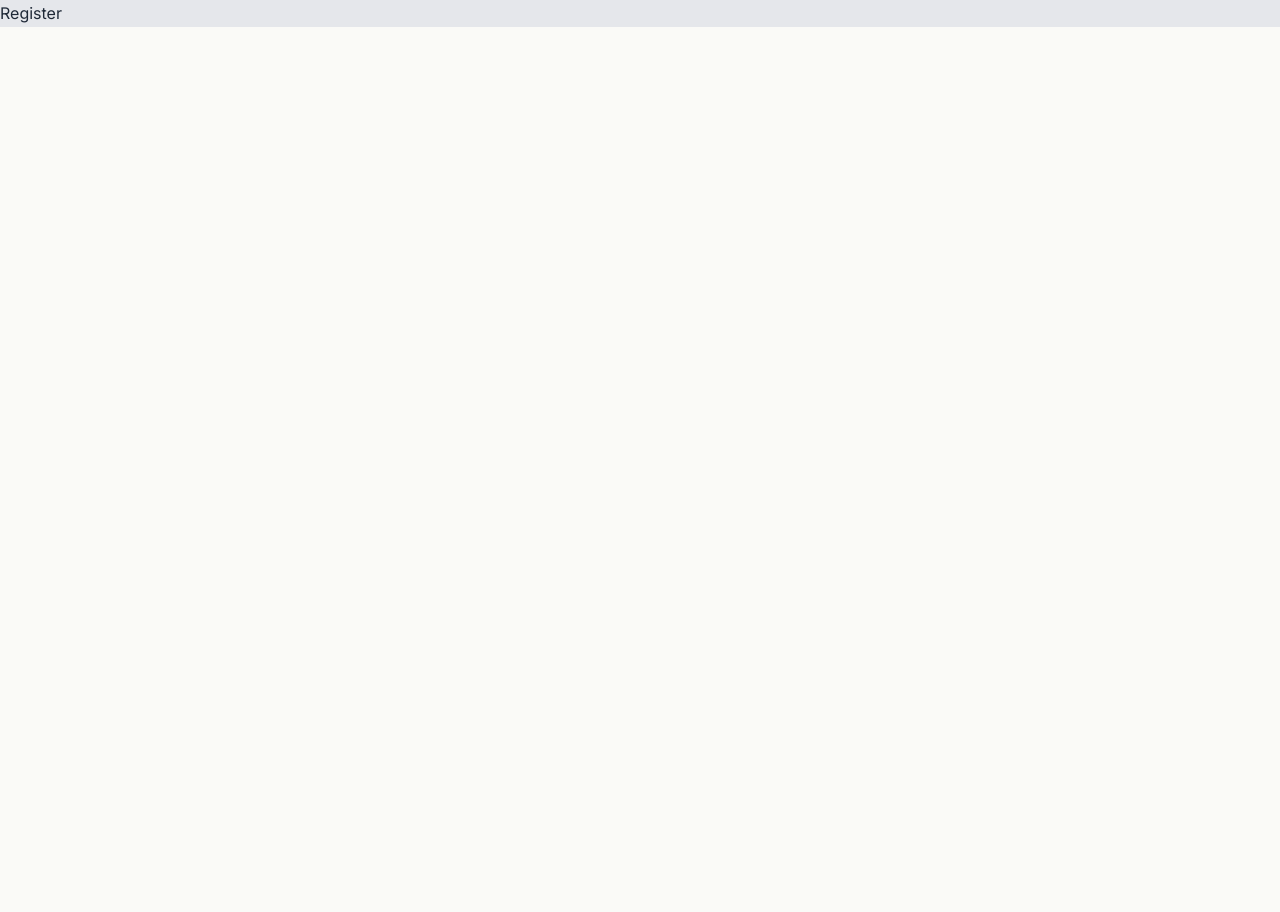
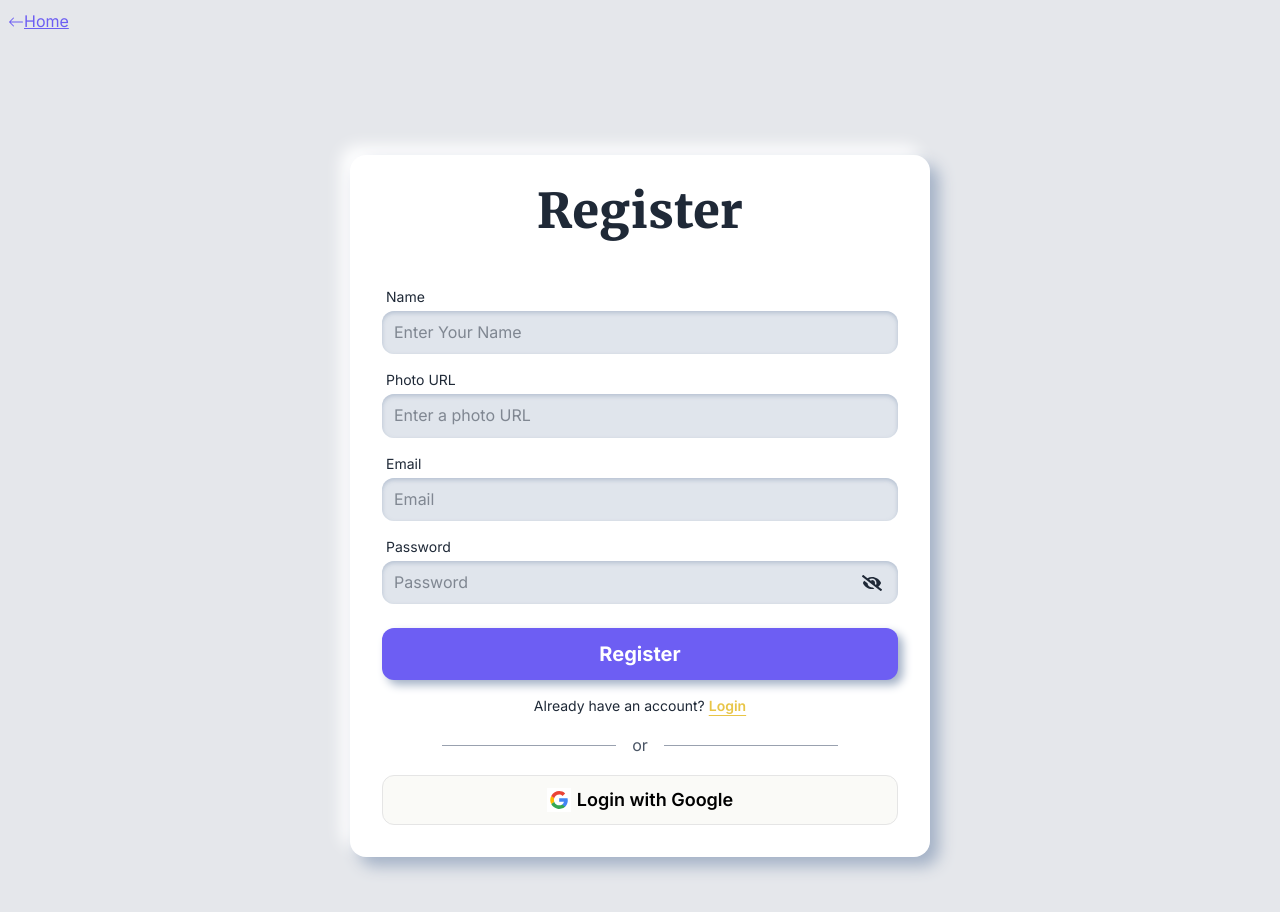
Before and after one commit to AI-Akash11/The_Book_Heaven_Client, a React (Vite) app: page /auth/register in a window 1280 px wide. Shown: the top 912 px of the page. Before the commit the page ends 800 px from the top, so only its background shows below. Built offline with nearby package versions, Linux system fonts and the light colour scheme.

Commit message:
created login and register page

```diff
--- a/package.json
+++ b/package.json
@@ -13,6 +13,7 @@
     "@tailwindcss/vite": "^4.1.18",
     "react": "^19.2.0",
     "react-dom": "^19.2.0",
+    "react-icons": "^5.5.0",
     "react-router": "^7.11.0",
     "tailwindcss": "^4.1.18"
   },
--- a/src/components/auth/SocialLogin.jsx
+++ b/src/components/auth/SocialLogin.jsx
@@ -1,11 +1,39 @@
-import React from 'react';
+import React from "react";
 
 const SocialLogin = () => {
-    return (
-        <div>
-
-        </div>
-    );
+  return (
+        <button
+        className="btn bg-base-100 text-black border-[#e5e5e5] w-full py-6 text-lg rounded-xl">
+          <svg
+            aria-label="Google logo"
+            width="24"
+            height="24"
+            xmlns="http://www.w3.org/2000/svg"
+            viewBox="0 0 512 512"
+          >
+            <g>
+              <path d="m0 0H512V512H0" fill="#fff"></path>
+              <path
+                fill="#34a853"
+                d="M153 292c30 82 118 95 171 60h62v48A192 192 0 0190 341"
+              ></path>
+              <path
+                fill="#4285f4"
+                d="m386 400a140 175 0 0053-179H260v74h102q-7 37-38 57"
+              ></path>
+              <path
+                fill="#fbbc02"
+                d="m90 341a208 200 0 010-171l63 49q-12 37 0 73"
+              ></path>
+              <path
+                fill="#ea4335"
+                d="m153 219c22-69 116-109 179-50l55-54c-78-75-230-72-297 55"
+              ></path>
+            </g>
+          </svg>
+          Login with Google
+        </button>
+  );
 };
 
 export default SocialLogin;
--- a/src/components/shared/Navbar.jsx
+++ b/src/components/shared/Navbar.jsx
@@ -23,7 +23,11 @@ const Navbar = () => {
     <div className="navbar bg-primary shadow-sm">
       <div className="navbar-start">
         <div className="dropdown text-accent">
-          <div tabIndex={0} role="button" className="btn btn-secondary lg:hidden">
+          <div
+            tabIndex={0}
+            role="button"
+            className="btn btn-secondary lg:hidden"
+          >
             <svg
               xmlns="http://www.w3.org/2000/svg"
               className="h-5 w-5"
@@ -47,14 +51,24 @@ const Navbar = () => {
             {links}
           </ul>
         </div>
-        <div className="ml-5 lg:ml-0">
-            <Logo></Logo>
+        <div className="ml-2 lg:ml-0">
+          <Logo></Logo>
         </div>
       </div>
       <div className="navbar-center text-white hidden lg:flex">
         <ul className="menu font-bold menu-horizontal px-1">{links}</ul>
       </div>
-      <div className="navbar-end"></div>
+      <div className="navbar-end flex gap-3">
+        <Link to={"/auth/login"} className="btn btn-accent text-white font-semibold">
+          Login
+        </Link>
+        <Link
+          to={"/auth/register"}
+          className="btn btn-secondary text-white font-semibold"
+        >
+          Register
+        </Link>
+      </div>
     </div>
   );
 };
--- a/src/layouts/AuthLayout.jsx
+++ b/src/layouts/AuthLayout.jsx
@@ -1,9 +1,11 @@
 import React from 'react';
-import { Outlet } from 'react-router';
+import { BsArrowLeft } from 'react-icons/bs';
+import { Link, Outlet } from 'react-router';
 
 const AuthLayout = () => {
     return (
-        <div className='container'>
+        <div className='container  bg-base-300 min-h-screen'>
+            <Link to={'/'} className=' flex items-center justify-start text-secondary underline pt-2 pl-2'><BsArrowLeft/>Home</Link>
             <Outlet></Outlet>
         </div>
     );
--- a/src/pages/Login.jsx
+++ b/src/pages/Login.jsx
@@ -1,11 +1,76 @@
-import React from 'react';
+import { useState } from "react";
+import { FaEye, FaEyeSlash } from "react-icons/fa";
+import { Link } from "react-router";
+import SocialLogin from "../components/auth/SocialLogin";
 
 const Login = () => {
-    return (
-        <div>
+  const [eye, setEye] = useState(true);
+
+  return (
+    <div className="py-5 px-2 md:py-10 lg:py-40 flex justify-center items-center">
+      <div className="bg-base-200 p-8 rounded-2xl shadow-[9px_9px_16px_#a3b1c6,-9px_-9px_16px_#ffffff] w-100 md:w-125">
+        <h2 className="text-center text-primary text-5xl font-black mb-10">
+          Login
+        </h2>
+
+        <form className="flex flex-col gap-1 relative">
+          <label className="text-sm  mt-3 ml-1">Email</label>
+          <input
+            type="email"
+            name="email"
+            placeholder="Email"
+            className="px-3 py-2 rounded-xl bg-[#e0e5ec] shadow-inner shadow-[#a3b1c6]/70 outline-none"
+          />
+
+          <label className="text-sm  mt-3 ml-1">Password</label>
+          <input
+            type={eye ? "password" : "text"}
+            name="password"
+            placeholder="Password"
+            className="px-3 py-2 rounded-xl bg-[#e0e5ec] shadow-inner shadow-[#a3b1c6]/70 outline-none"
+          />
+
+          <div
+            onClick={() => {
+              setEye(!eye);
+            }}
+            className="absolute right-4 top-32.5 text-xl cursor-pointer"
+          >
+            {eye ? <FaEyeSlash></FaEyeSlash> : <FaEye></FaEye>}
+          </div>
+
+          <p className="text-center mt-4 text-primary text-sm hover:underline hover:underline-offset-2">
+            Forgot your password?
+          </p>
+
+          <button
+            type="submit"
+            className="mt-2 w-full py-3 rounded-xl bg-accent shadow-[5px_5px_10px_#a3b1c6,-5px_-5px_10px_#ffffff] font-bold hover:bg-secondary transition text-xl text-white"
+          >
             Login
+          </button>
+        </form>
+
+        <div className="text-center mt-4 text-primary text-sm">
+          Dont have an account?{" "}
+          <Link
+            to={"/auth/register"}
+            className="text-secondary font-semibold underline underline-offset-4"
+          >
+            Register
+          </Link>
         </div>
-    );
+
+        <div className="flex items-center px-15 my-4">
+          <hr className="grow border-t border-gray-400" />
+          <span className="mx-4 text-gray-600">or</span>
+          <hr className="grow border-t border-gray-400" />
+        </div>
+
+            <SocialLogin></SocialLogin>
+      </div>
+    </div>
+  );
 };
 
 export default Login;
--- a/src/pages/Register.jsx
+++ b/src/pages/Register.jsx
@@ -1,11 +1,88 @@
-import React from 'react';
+import React, { useState } from "react";
+import { FaEye, FaEyeSlash } from "react-icons/fa";
+import { Link} from "react-router";
+import SocialLogin from "../components/auth/SocialLogin";
 
 const Register = () => {
-    return (
-        <div>
+  const [eye, setEye] = useState(true);
+
+  return (
+    <div className="py-5 px-2 md:py-20 lg:py-30 flex justify-center items-center">
+      <div className="bg-base-200 p-8 rounded-2xl shadow-[9px_9px_16px_#a3b1c6,-9px_-9px_16px_#ffffff] w-100 md:w-145">
+        <h2 className="text-center text-5xl text-primary font-black mb-10">
+          Register
+        </h2>
+
+        <form className="flex flex-col gap-1 relative">
+          <label className="text-sm  mt-3 ml-1">Name</label>
+          <input
+            type="text"
+            name="name"
+            placeholder="Enter Your Name"
+            className="px-3 py-2 rounded-xl bg-[#e0e5ec] shadow-inner shadow-[#a3b1c6]/70 outline-none"
+          />
+
+          <label className="text-sm  mt-3 ml-1">Photo URL</label>
+          <input
+            type="text"
+            name="photo"
+            placeholder="Enter a photo URL"
+            className="px-3 py-2 rounded-xl bg-[#e0e5ec] shadow-inner shadow-[#a3b1c6]/70 outline-none"
+          />
+
+          <label className="text-sm  mt-3 ml-1">Email</label>
+          <input
+            type="email"
+            name="email"
+            placeholder="Email"
+            className="px-3 py-2 rounded-xl bg-[#e0e5ec] shadow-inner shadow-[#a3b1c6]/70 outline-none"
+          />
+
+          <label className="text-sm  mt-3 ml-1">Password</label>
+          <input
+            type={eye ? "password" : "text"}
+            name="password"
+            placeholder="Password"
+            className="px-3 py-2 rounded-xl bg-[#e0e5ec] shadow-inner shadow-[#a3b1c6]/70 outline-none"
+          />
+          <div
+            onClick={() => {
+              setEye(!eye);
+            }}
+            className="absolute right-4 top-74.5 text-xl cursor-pointer"
+          >
+            {eye ? <FaEyeSlash></FaEyeSlash> : <FaEye></FaEye>}
+          </div>
+
+
+          <button
+            type="submit"
+            className="mt-5 w-full py-3 rounded-xl bg-secondary shadow-[5px_5px_10px_#a3b1c6,-5px_-5px_10px_#ffffff] font-bold hover:bg-accent transition text-xl text-white"
+          >
             Register
+          </button>
+        </form>
+
+        <div className="text-center mt-4 text-primary text-sm">
+          Already have an account?{" "}
+          <Link
+            to={"/auth/login"}
+            className="text-accent font-semibold underline underline-offset-4"
+          >
+            Login
+          </Link>
         </div>
-    );
+
+        <div className="flex items-center px-15 my-4">
+          <hr className="grow border-t border-gray-400" />
+          <span className="mx-4 text-gray-600">or</span>
+          <hr className="grow border-t border-gray-400" />
+        </div>
+
+            <SocialLogin></SocialLogin>
+      </div>
+    </div>
+  );
 };
 
 export default Register;
--- a/src/routes/Router.jsx
+++ b/src/routes/Router.jsx
@@ -39,11 +39,11 @@ export const router = createBrowserRouter([
         errorElement: <ErrorPage></ErrorPage>,
         children: [
             {
-                path: '/auth/login',
+                path: 'login',
                 element: <Login></Login>
             },
             {
-                path: '/auth/register',
+                path: 'register',
                 element: <Register></Register>
             }
         ]
--- a/src/utils/Logo.jsx
+++ b/src/utils/Logo.jsx
@@ -6,7 +6,7 @@ const Logo = () => {
         <div>
             <Link className='flex gap-1 items-center text-2xl font-black text-accent'>
             <img className='w-12' src="https://i.ibb.co.com/dJmHymSK/icons8-book-48.png" alt="" />
-            <p>Book <span className='text-secondary'>Heaven</span></p>
+            <p className='hidden md:block'>Book <span className='text-secondary'>Heaven</span></p>
             </Link>
         </div>
     );
--- /dev/null
+++ b/src/utils/LogoImg.jsx
@@ -0,0 +1,11 @@
+import React from 'react';
+
+const LogoImg = () => {
+    return (
+        <div>
+            <img className='w-12' src="https://i.ibb.co.com/dJmHymSK/icons8-book-48.png" alt="" />
+        </div>
+    );
+};
+
+export default LogoImg;
```
Also changed, not shown: 1 other file (tests, documents, lock files or other folders).
